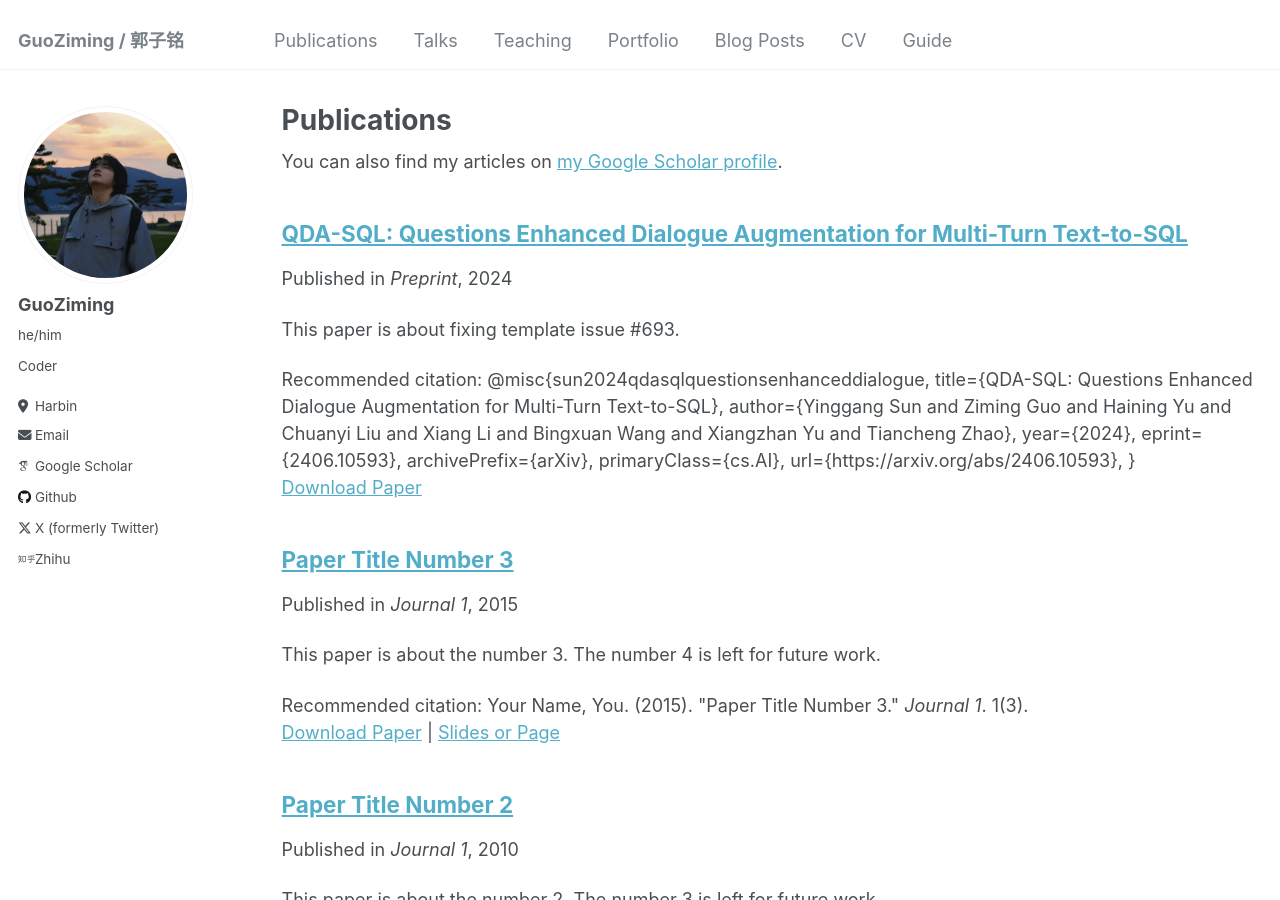
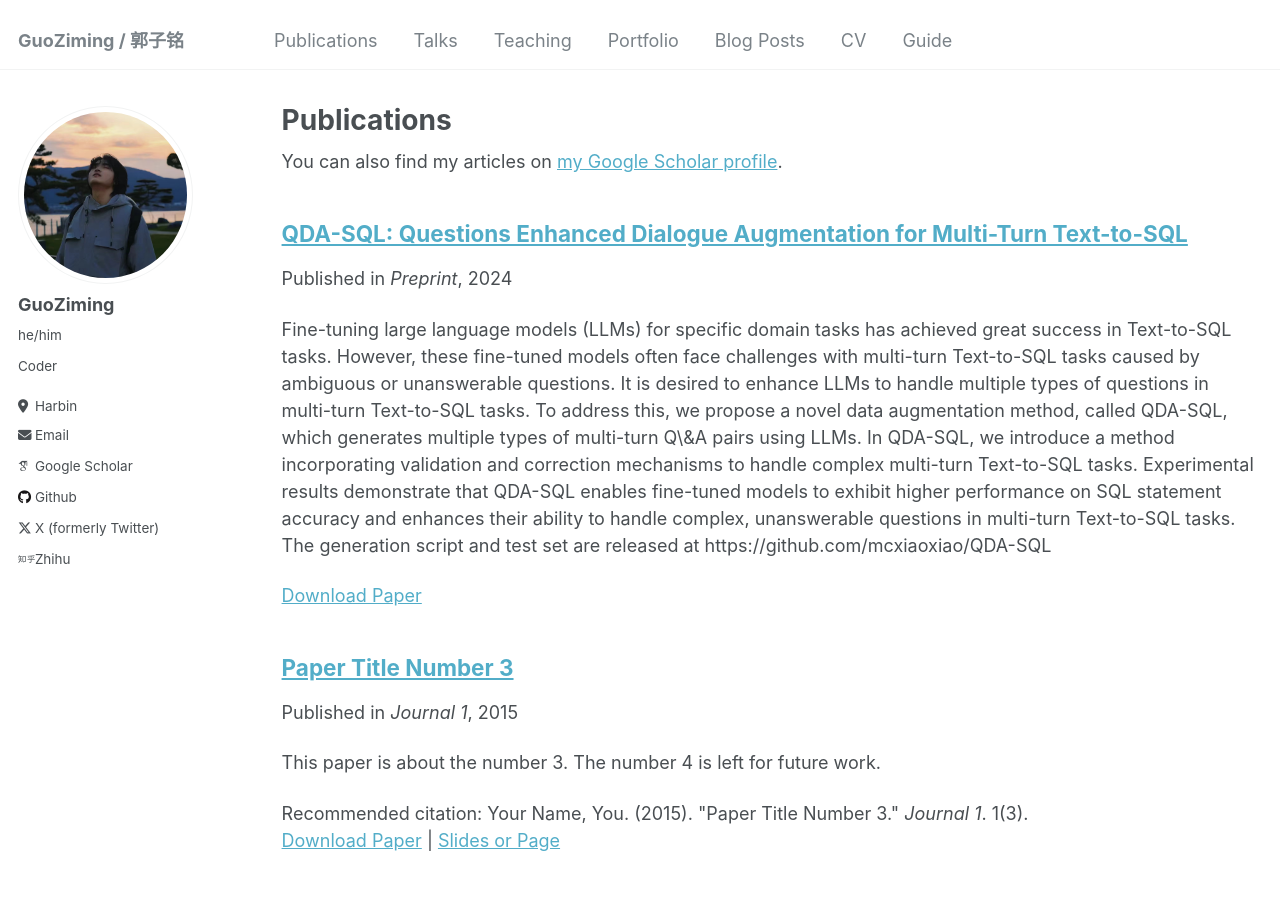
Before and after one commit to mcxiaoxiao/mcxiaoxiao.github.io, a Jekyll site: the page built from _pages/publications.md, in a window 1280 px wide and 900 px high. Built offline with Jekyll 4.4.1, drawn with Linux system fonts in a browser that asks for light colours; some web fonts are replaced.

Commit message:
Update 2024-06-15-QDA-SQL-preprint.md

```diff
--- a/_publications/2024-06-15-QDA-SQL-preprint.md
+++ b/_publications/2024-06-15-QDA-SQL-preprint.md
@@ -2,19 +2,10 @@
 title: "QDA-SQL: Questions Enhanced Dialogue Augmentation for Multi-Turn Text-to-SQL"
 collection: publications
 permalink: /publication/QDA-SQL
-excerpt: 'This paper is about fixing template issue #693.'
+excerpt: 'Fine-tuning large language models (LLMs) for specific domain tasks has achieved great success in Text-to-SQL tasks. However, these fine-tuned models often face challenges with multi-turn Text-to-SQL tasks caused by ambiguous or unanswerable questions. It is desired to enhance LLMs to handle multiple types of questions in multi-turn Text-to-SQL tasks. To address this, we propose a novel data augmentation method, called QDA-SQL, which generates multiple types of multi-turn Q\&A pairs using LLMs. In QDA-SQL, we introduce a method incorporating validation and correction mechanisms to handle complex multi-turn Text-to-SQL tasks. Experimental results demonstrate that QDA-SQL enables fine-tuned models to exhibit higher performance on SQL statement accuracy and enhances their ability to handle complex, unanswerable questions in multi-turn Text-to-SQL tasks. The generation script and test set are released at https://github.com/mcxiaoxiao/QDA-SQL'
 date: 2024-06-15
 venue: 'Preprint'
 paperurl: 'https://arxiv.org/abs/2406.10593'
-citation: '@misc{sun2024qdasqlquestionsenhanceddialogue,
-      title={QDA-SQL: Questions Enhanced Dialogue Augmentation for Multi-Turn Text-to-SQL},
-      author={Yinggang Sun and Ziming Guo and Haining Yu and Chuanyi Liu and Xiang Li and Bingxuan Wang and Xiangzhan Yu and Tiancheng Zhao},
-      year={2024},
-      eprint={2406.10593},
-      archivePrefix={arXiv},
-      primaryClass={cs.AI},
-      url={https://arxiv.org/abs/2406.10593},
-}'
 ---
 
 The contents above will be part of a list of publications, if the user clicks the link for the publication than the contents of section will be rendered as a full page, allowing you to provide more information about the paper for the reader. When publications are displayed as a single page, the contents of the above "citation" field will automatically be included below this section in a smaller font.
```
